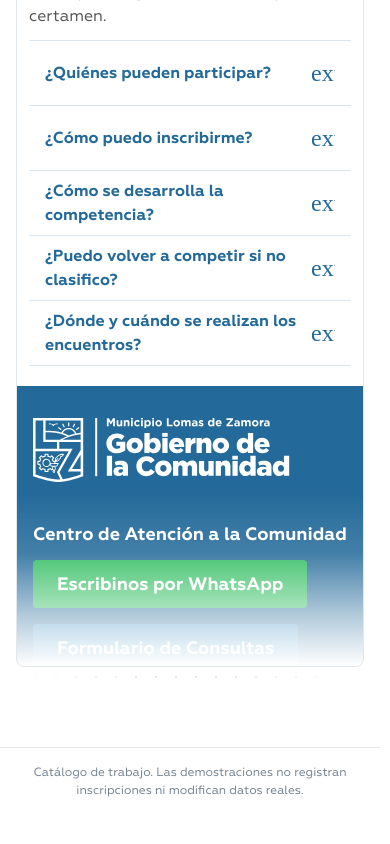
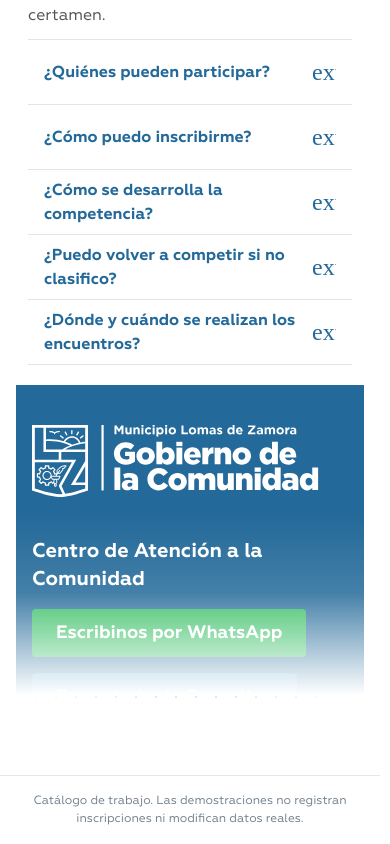
Before and after one commit to SantiagoM96/mlz-muni, a React (Vite) app: page /ui-kit-andy/componentes/acordeon in a window 390 px wide. Shown: the part 4245-5089 px from the top of the page. Before the commit the page ends 5061 px from the top, so only its background shows below. Built offline with nearby package versions, Linux system fonts and the light colour scheme; a web font is replaced by a local one.

Commit message:
style(accordion): remove web border and faithfully style Figma footer using shared municipal SVG logo

```diff
--- a/src/pages/andy-kit/andy-kit.css
+++ b/src/pages/andy-kit/andy-kit.css
@@ -1374,3 +1374,32 @@ html:has(.andy-doc-layout){scrollbar-gutter:stable}
   .andy-baila-preview-footer footer section h2{font-size:18px;line-height:26px}
   .andy-baila-preview-footer footer section p{font-size:18px;line-height:26px}
 }
+
+
+/* Ajuste final: la superficie de la web es blanca, pero no está enmarcada. */
+.andy-doc-page .andy-doc-section>.andy-baila-preview,
+.andy-doc-page .andy-doc-section>.andy-context-screen--fade{
+  border:0;
+  border-radius:0;
+  box-shadow:none;
+}
+/* Footer/Sitio de Figma 2392: reutiliza el SiteFooter real y su logo SVG municipal. */
+.andy-baila-preview-footer{height:355px;overflow:hidden;
+ -webkit-mask-image:linear-gradient(to bottom,#000 0%,#000 42%,rgba(0,0,0,.85) 67%,transparent 100%);
+ mask-image:linear-gradient(to bottom,#000 0%,#000 42%,rgba(0,0,0,.85) 67%,transparent 100%);
+}
+.andy-baila-preview-footer>footer{margin:0!important;padding:40px 0!important;background:#236999!important;color:#fff!important}
+.andy-baila-preview-footer footer>div{width:100%!important;max-width:1230px!important;padding-inline:16px!important;margin-inline:auto!important;display:flex;flex-direction:column;align-items:flex-start;gap:24px!important}
+.andy-baila-preview-footer footer img[alt="Municipio de Lomas de Zamora — Gobierno de la Comunidad"]{width:min(350px,100%)!important;height:auto!important;max-height:none!important;object-fit:contain;object-position:left center}
+.andy-baila-preview-footer footer section{display:flex;flex-direction:column;align-items:flex-start;gap:16px!important;width:100%}
+.andy-baila-preview-footer footer section h2{font-size:24px!important;line-height:32px!important;font-weight:700;margin:0}
+.andy-baila-preview-footer footer section>div{display:flex;flex-wrap:wrap;gap:16px}
+.andy-baila-preview-footer footer section>div>span{min-height:48px;border-radius:4px}
+.andy-baila-preview-footer footer section>p{display:flex;flex-wrap:wrap;gap:8px;font-size:32px!important;line-height:40px!important;font-weight:700;margin:0}
+@media(max-width:600px){
+ .andy-baila-preview-footer{height:310px}
+ .andy-baila-preview-footer footer>div{gap:16px!important}
+ .andy-baila-preview-footer footer img[alt="Municipio de Lomas de Zamora — Gobierno de la Comunidad"]{width:min(287px,100%)!important}
+ .andy-baila-preview-footer footer section h2{font-size:20px!important;line-height:28px!important}
+ .andy-baila-preview-footer footer section>p{font-size:21px!important;line-height:29px!important}
+}
```
